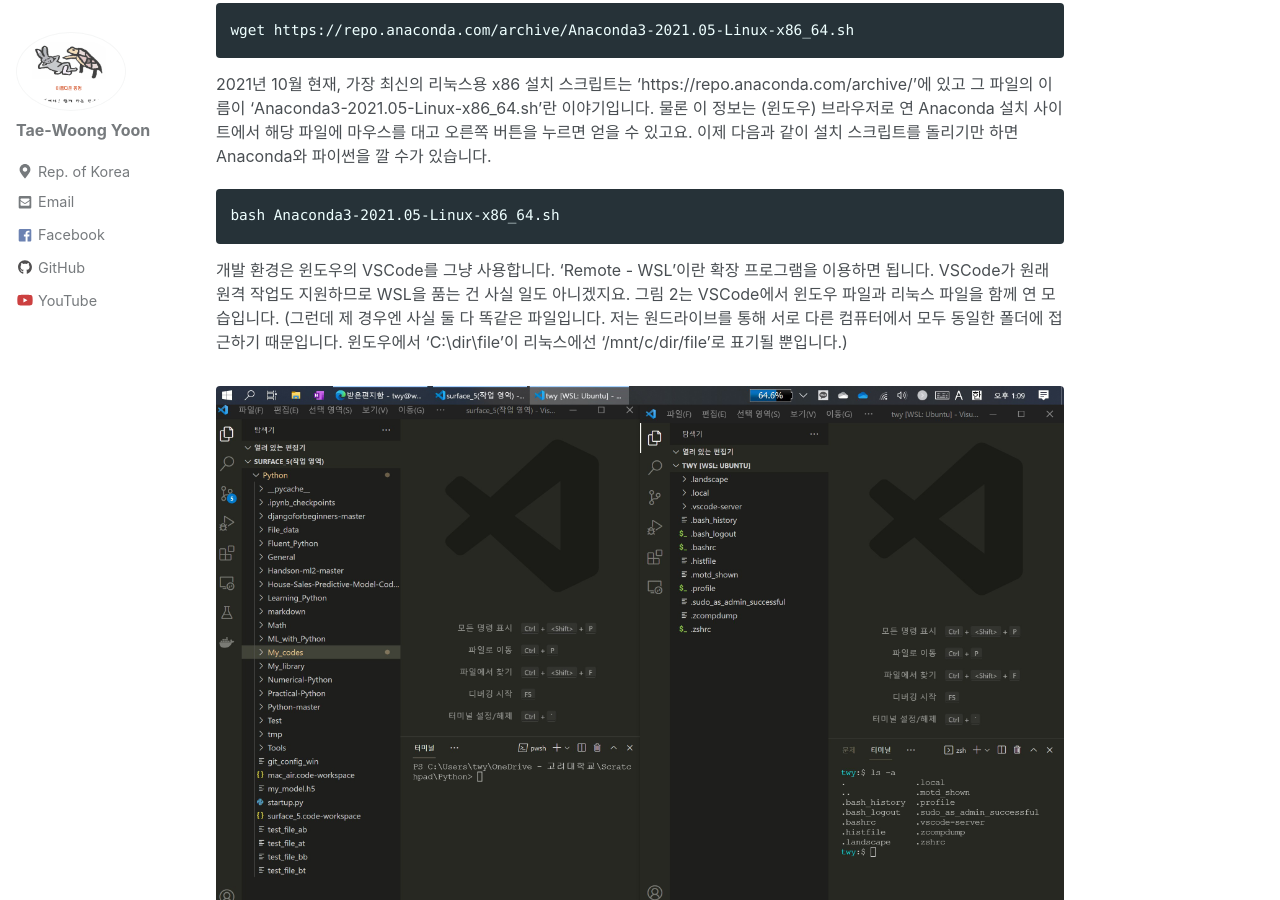
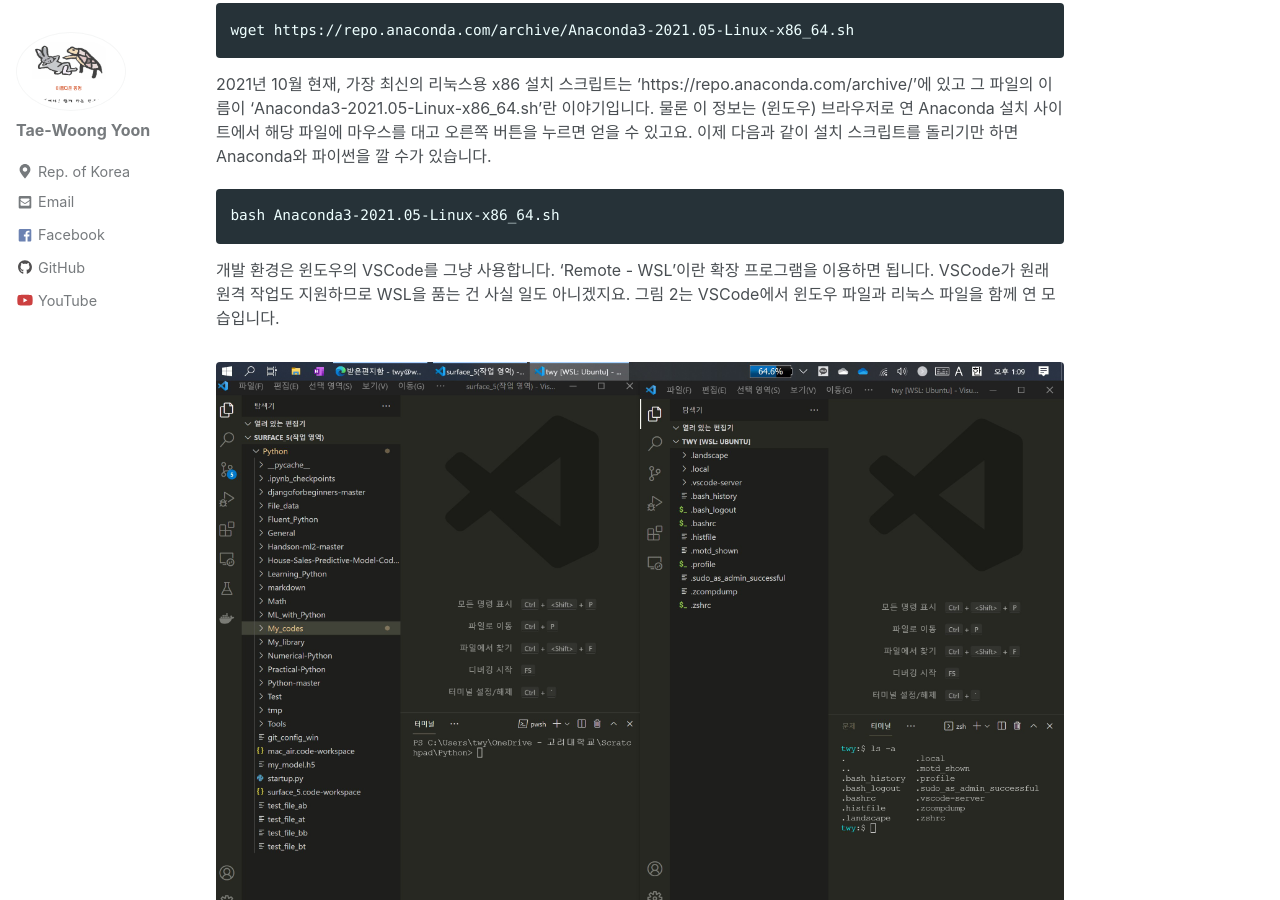
Before and after one commit to twy80/mkkim85.github.io, a Jekyll site: the page built from _posts/2021-10-08-wsl.md, in a window 1280 px wide and 900 px high, scrolled down 2085 px. Built offline with Jekyll 4.4.1, drawn with Linux system fonts in a browser that asks for light colours; nearby versions of some CDN libraries.

Commit message:
Update 2021-10-08-wsl.md

````diff
--- a/_posts/2021-10-08-wsl.md
+++ b/_posts/2021-10-08-wsl.md
@@ -58,7 +58,7 @@
 bash Anaconda3-2021.05-Linux-x86_64.sh
 ```
 
-개발 환경은 윈도우의 VSCode를 그냥 사용합니다. 'Remote - WSL'이란 확장 프로그램을 이용하면 됩니다. VSCode가 원래 원격 작업도 지원하므로 WSL을 품는 건 사실 일도 아니겠지요. 그림 2는 VSCode에서 윈도우 파일과 리눅스 파일을 함께 연 모습입니다. (그런데 제 경우엔 사실 둘 다 똑같은 파일입니다. 저는 원드라이브를 통해 서로 다른 컴퓨터에서 모두 동일한 폴더에 접근하기 때문입니다. 윈도우에서 'C:\dir\file'이 리눅스에선 '/mnt/c/dir/file'로 표기될 뿐입니다.)
+개발 환경은 윈도우의 VSCode를 그냥 사용합니다. 'Remote - WSL'이란 확장 프로그램을 이용하면 됩니다. VSCode가 원래 원격 작업도 지원하므로 WSL을 품는 건 사실 일도 아니겠지요. 그림 2는 VSCode에서 윈도우 파일과 리눅스 파일을 함께 연 모습입니다.
 
 <figure>
     <img src="/assets/images/VScode_wsl.jpg">
````
